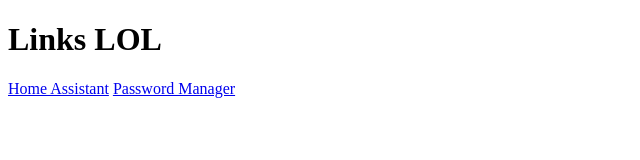
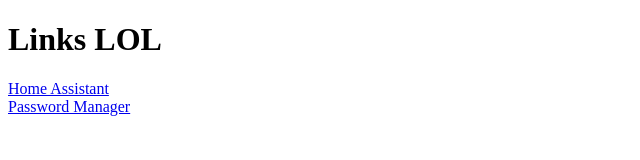
Before and after one commit to rittensus/rittensus.github.io, a plain HTML site: page index.html in a window 1280 px wide. Shown: the whole page, without its empty margins (0-640 px from the left). Drawn offline with Linux system fonts and the light colour scheme.

Commit message:
HMM changes

```diff
--- a/index.html
+++ b/index.html
@@ -4,10 +4,12 @@
     <meta charset="UTF-8">
     <meta name="viewport" content="width=
     , initial-scale=1.0">
-    <title>Document</title>
+    <title>c28gY29vbCB5b3Uga25vdyB3aGF0IHRoaXMgaXM=</title>
 </head>
-<body><h1>Links LOL</h1>
+<body>
+    <h1>Links LOL</h1>
     <a href="https://home.rittensus.duckdns.org">Home Assistant</a>
+    <br>
     <a href="https://rittensus.duckdns.org">Password Manager</a>
 </body>
 </html>
--- a/style.css
+++ b/style.css
@@ -0,0 +1,3 @@
+body{
+    background-color: black;
+}
```
